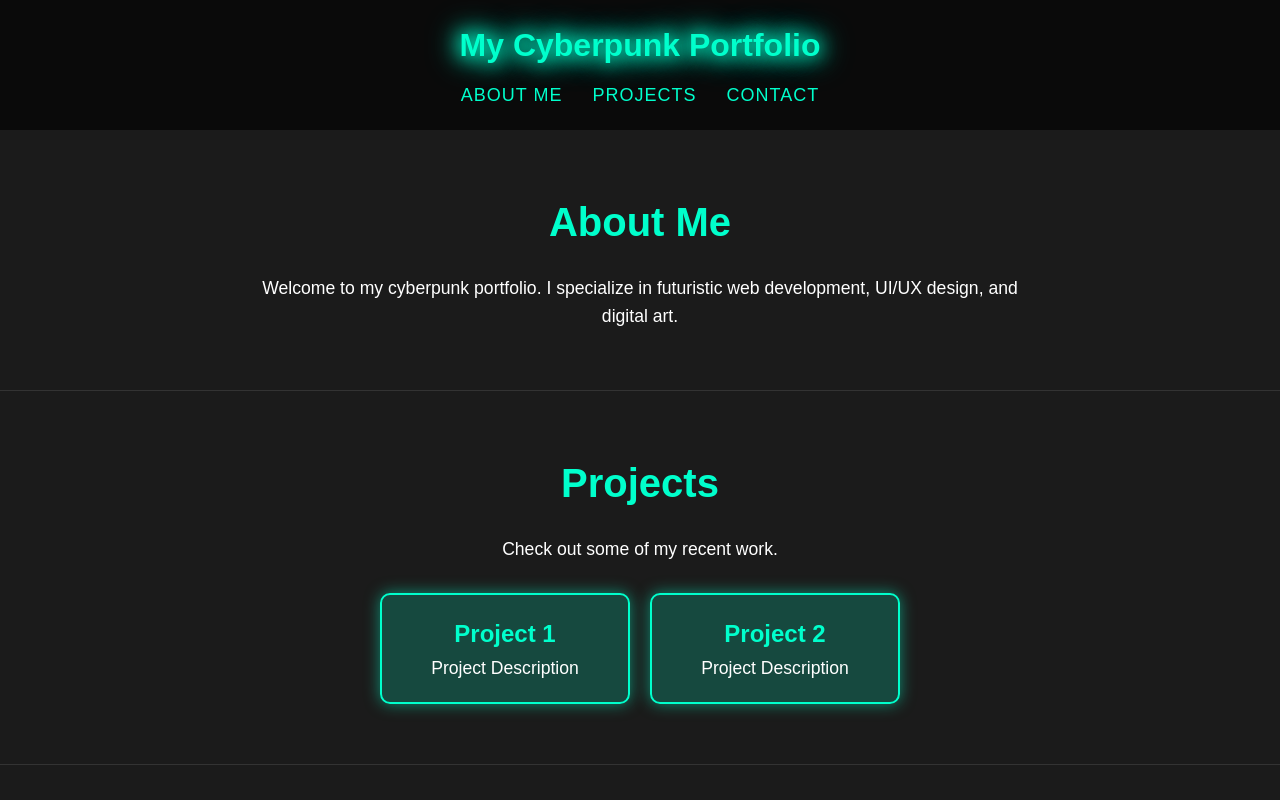
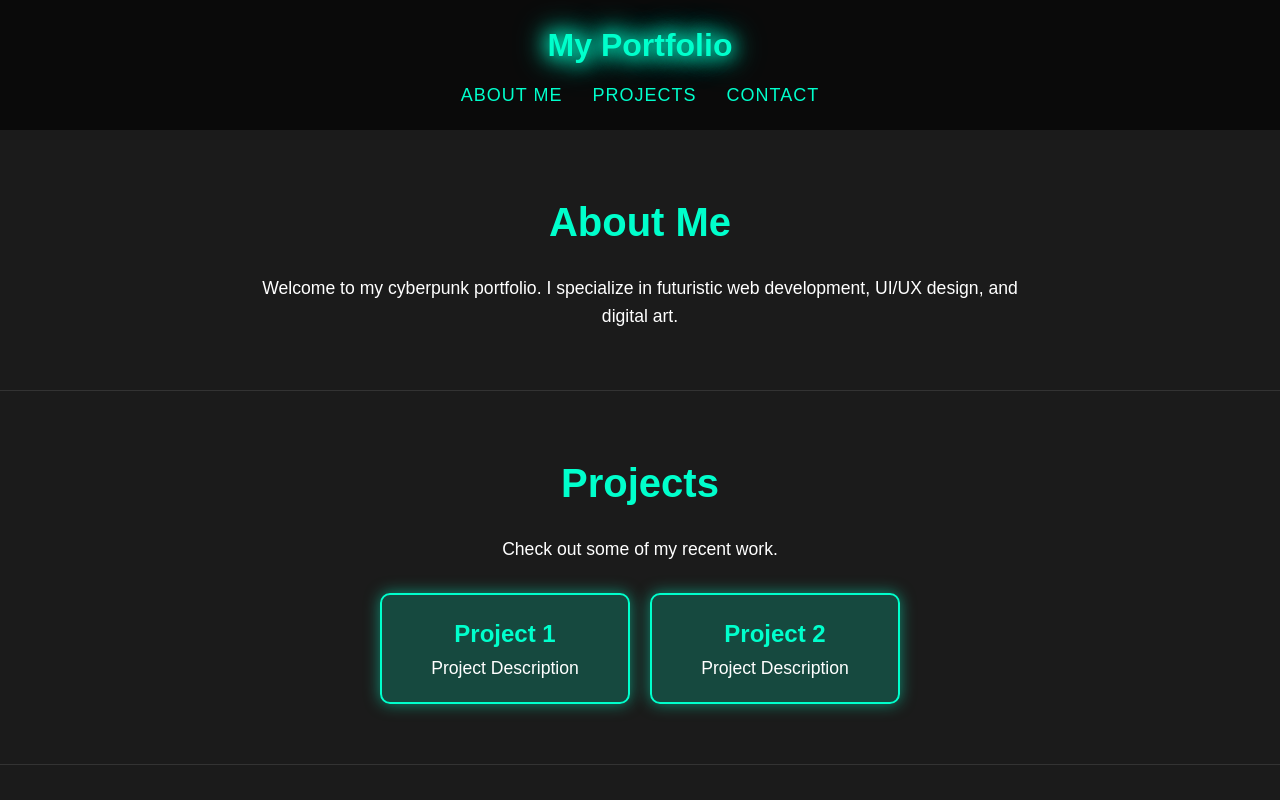
Before and after one commit to DarshMohile/DevOps_page, a plain HTML site: page index.html in a window 1280 px wide. Shown: the top 800 px of the page. Drawn offline with Linux system fonts and the light colour scheme.

Commit message:
text changes

```diff
--- a/index.html
+++ b/index.html
@@ -4,13 +4,13 @@
     <meta charset="UTF-8">
     <meta name="viewport" content="width=device-width, initial-scale=1.0">
     <meta http-equiv="X-UA-Compatible" content="ie=edge">
-    <title>My Cyberpunk Portfolio</title>
+    <title>My Portfolio</title>
     <link rel="stylesheet" href="style.css">
 </head>
 <body>
     <header>
         <div class="container">
-            <h1>My Cyberpunk Portfolio</h1>
+            <h1>My Portfolio</h1>
             <nav>
                 <ul>
                     <li><a href="#about">About Me</a></li>
```
